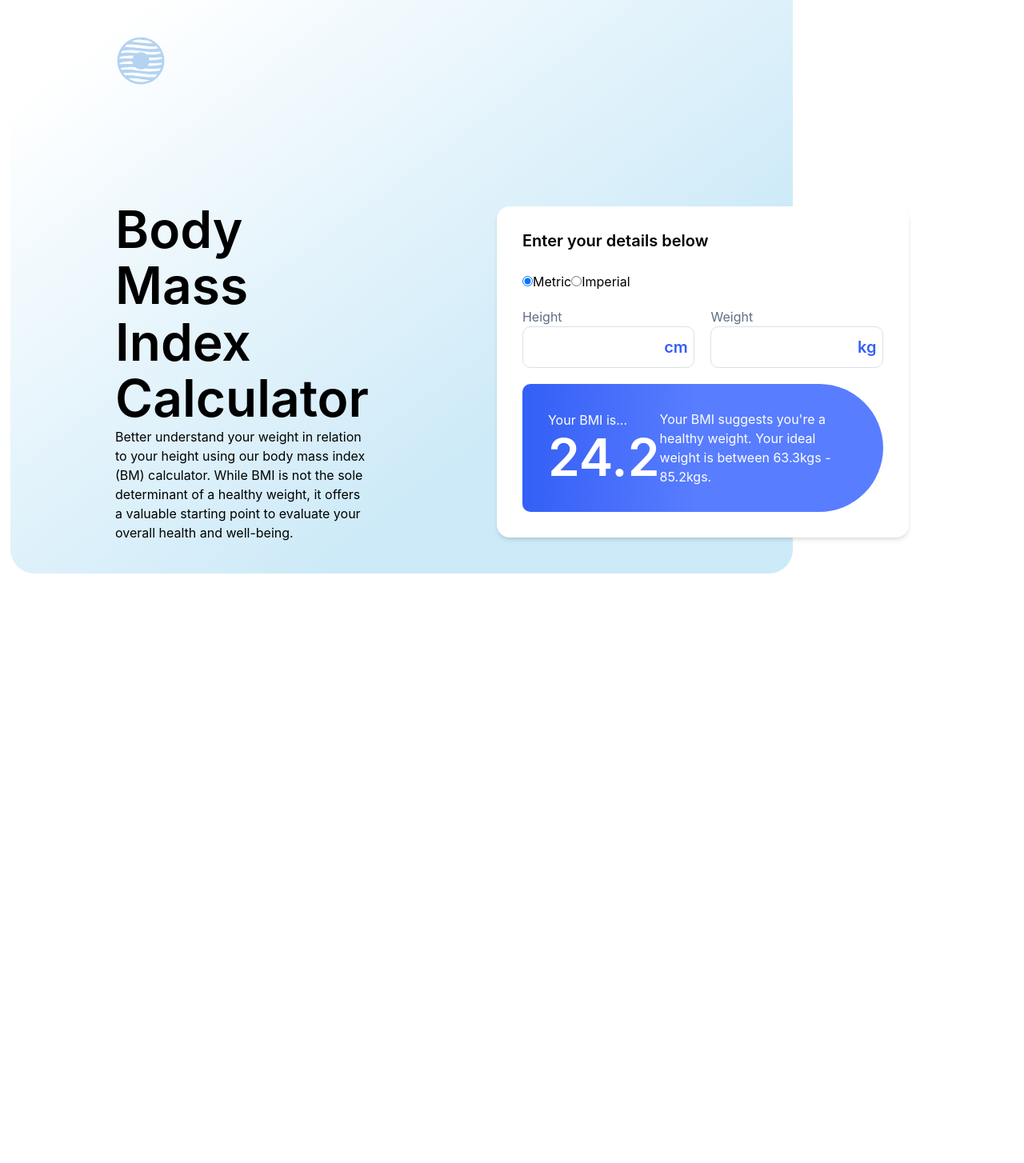
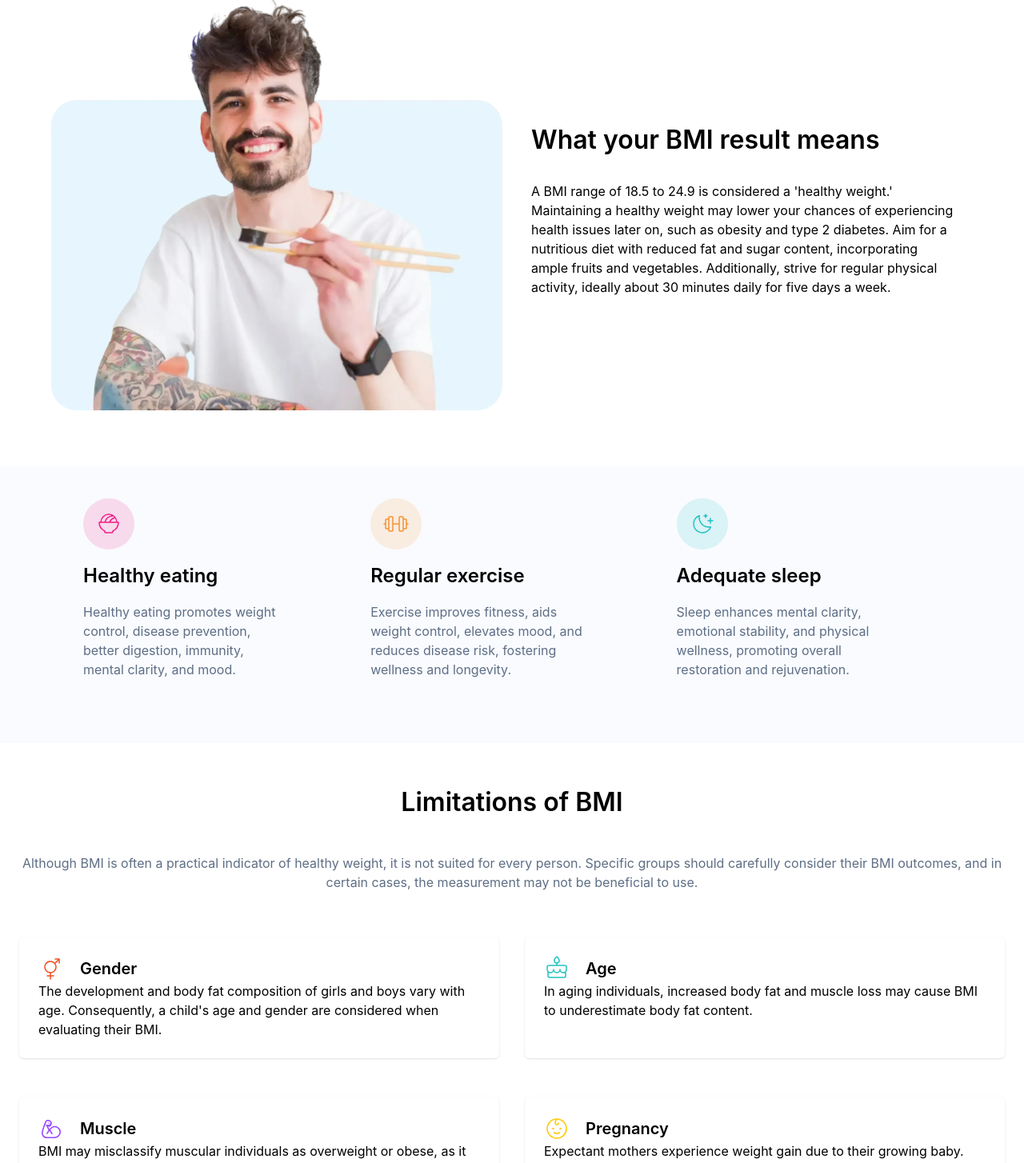
Before and after one commit to MargaritaBusyginaCa/bmi, a Vue app: page / in a window 1280 px wide. Shown: the part 20-1474 px from the top of the page at 80% size. Before the commit the page ends 800 px from the top, so only its background shows below. Built offline with nearby package versions, Linux system fonts and the light colour scheme.

Commit message:
add layout and limitation sections

```diff
--- a/index.html
+++ b/index.html
@@ -1,4 +1,4 @@
-<!DOCTYPE html>
+<!doctype html>
 <html lang="en">
   <head>
     <meta charset="UTF-8" />
@@ -7,7 +7,7 @@
       name="viewport"
       content="width=device-width, initial-scale=1, maximum-scale=1"
     />
-    <title>Document</title>
+    <title>BMI</title>
   </head>
   <body>
     <div id="app"></div>
--- a/package.json
+++ b/package.json
@@ -15,6 +15,8 @@
     "@vitejs/plugin-vue": "^5.0.4",
     "autoprefixer": "^10.4.19",
     "postcss": "^8.4.38",
+    "prettier": "^3.2.5",
+    "prettier-plugin-tailwindcss": "^0.5.14",
     "sass": "^1.77.0",
     "tailwindcss": "^3.4.3",
     "vite": "^5.2.0"
--- a/src/App.vue
+++ b/src/App.vue
@@ -1,10 +1,15 @@
 <script setup>
 import Main from "./sections/Main.vue";
+import About from "./sections/About.vue";
+import Limitations from "./sections/Limitations.vue";
+//px-[24px] lg:px-20 xl:px-36
 </script>
 
 <template>
-  <div class="px-36">
-    <Main />
+  <div class="">
+    <!-- <Main /> -->
+    <About />
+    <Limitations />
   </div>
 </template>
 
--- a/src/assets/global.scss
+++ b/src/assets/global.scss
@@ -18,6 +18,7 @@
 .body-m {
   font-size: 16px;
   line-height: 150%;
+  color: #5e6e85;
   &.bold {
     font-weight: 600;
   }
--- a/src/sections/About.vue
+++ b/src/sections/About.vue
@@ -0,0 +1,61 @@
+<script setup>
+import { ref } from "vue";
+const cardsContent = ref([
+  {
+    title: "Healthy eating",
+    body: "Healthy eating promotes weight control, disease prevention, better digestion, immunity, mental clarity, and mood.",
+    icon: "/images/icon-eating.svg",
+  },
+  {
+    title: "Regular exercise",
+    body: "Exercise improves fitness, aids weight control, elevates mood, and reduces disease risk, fostering wellness and longevity.",
+    icon: "/images/icon-exercise.svg",
+  },
+  {
+    title: "Adequate sleep",
+    body: "Sleep enhances mental clarity, emotional stability, and physical wellness, promoting overall restoration and rejuvenation.",
+    icon: "/images/icon-sleep.svg",
+  },
+]);
+</script>
+<template>
+  <section>
+    <div
+      class="mb-[70px] md:flex justify-around items-center lg:justify-center"
+    >
+      <div class="w-full basis-[45%] md:ml-[-100px] lg:ml-0">
+        <img
+          src="/images/image-man-eating.webp"
+          alt="a man eating sushi"
+          class="xl:w-[564px] xl:h-[533px]"
+        />
+      </div>
+      <div class="basis-[45%] px-[24px]">
+        <h1 class="font-semibold color-black leading-tight text-[32px] my-8">
+          What your BMI result means
+        </h1>
+        <p>
+          A BMI range of 18.5 to 24.9 is considered a 'healthy weight.'
+          Maintaining a healthy weight may lower your chances of experiencing
+          health issues later on, such as obesity and type 2 diabetes. Aim for a
+          nutritious diet with reduced fat and sugar content, incorporating
+          ample fruits and vegetables. Additionally, strive for regular physical
+          activity, ideally about 30 minutes daily for five days a week.
+        </p>
+      </div>
+    </div>
+
+    <!-- cards -->
+    <div class="bg-[#ebf2ff4b] py-[40px] lg:flex lg:px-20">
+      <div
+        v-for="card in cardsContent"
+        :key="card.title"
+        class="flex flex-col gap-5 mb-[40px] px-[24px]"
+      >
+        <img :src="card.icon" :alt="card.title" class="w-[64px] h-[64px]" />
+        <h2 class="heading heading-m">{{ card.title }}</h2>
+        <p class="body-m lg:w-4/5">{{ card.body }}</p>
+      </div>
+    </div>
+  </section>
+</template>
--- a/src/sections/Limitations.vue
+++ b/src/sections/Limitations.vue
@@ -0,0 +1,57 @@
+<script setup>
+import { ref } from "vue";
+const cardsContent = ref([
+  {
+    title: "Gender",
+    body: "The development and body fat composition of girls and boys vary with age. Consequently, a child's age and gender are considered when evaluating their BMI.",
+    icon: "/images/icon-gender.svg",
+  },
+  {
+    title: "Age",
+    body: "In aging individuals, increased body fat and muscle loss may cause BMI to underestimate body fat content.",
+    icon: "/images/icon-age.svg",
+  },
+  {
+    title: "Muscle",
+    body: "BMI may misclassify muscular individuals as overweight or obese, as it doesn't differentiate muscle from fat.",
+    icon: "/images/icon-muscle.svg",
+  },
+  {
+    title: "Pregnancy",
+    body: "Expectant mothers experience weight gain due to their growing baby. Maintaining a healthy pre-pregnancy BMI is advisable to minimise health risks for both mother and child.",
+    icon: "/images/icon-pregnancy.svg",
+  },
+  {
+    title: "Race",
+    body: "Certain health concerns may affect individuals of some Black and Asian origins at lower BMIs than others. To learn more, it is advised to discuss this with your GP or practice nurse.",
+    icon: "/images/icon-race.svg",
+  },
+]);
+</script>
+<template>
+  <section class="py-[50px]">
+    <div class="text-center px-[24px]">
+      <h1 class="text-[32px] font-semibold mb-[40px]">Limitations of BMI</h1>
+      <p class="body-m mb-[56px]">
+        Although BMI is often a practical indicator of healthy weight, it is not
+        suited for every person. Specific groups should carefully consider their
+        BMI outcomes, and in certain cases, the measurement may not be
+        beneficial to use.
+      </p>
+      <!-- cards -->
+      <div class="text-left md:grid md:grid-cols-2 gap-8">
+        <div
+          v-for="card in cardsContent"
+          :key="card.title"
+          class="mb-[16px] p-[24px] shadow rounded-md"
+        >
+          <div class="flex items-center gap-5">
+            <img :src="card.icon" :alt="card.title" />
+            <h2 class="heading heading-s">{{ card.title }}</h2>
+          </div>
+          <p>{{ card.body }}</p>
+        </div>
+      </div>
+    </div>
+  </section>
+</template>
```
Also changed, not shown: 1 other file (tests, documents, lock files or other folders).
